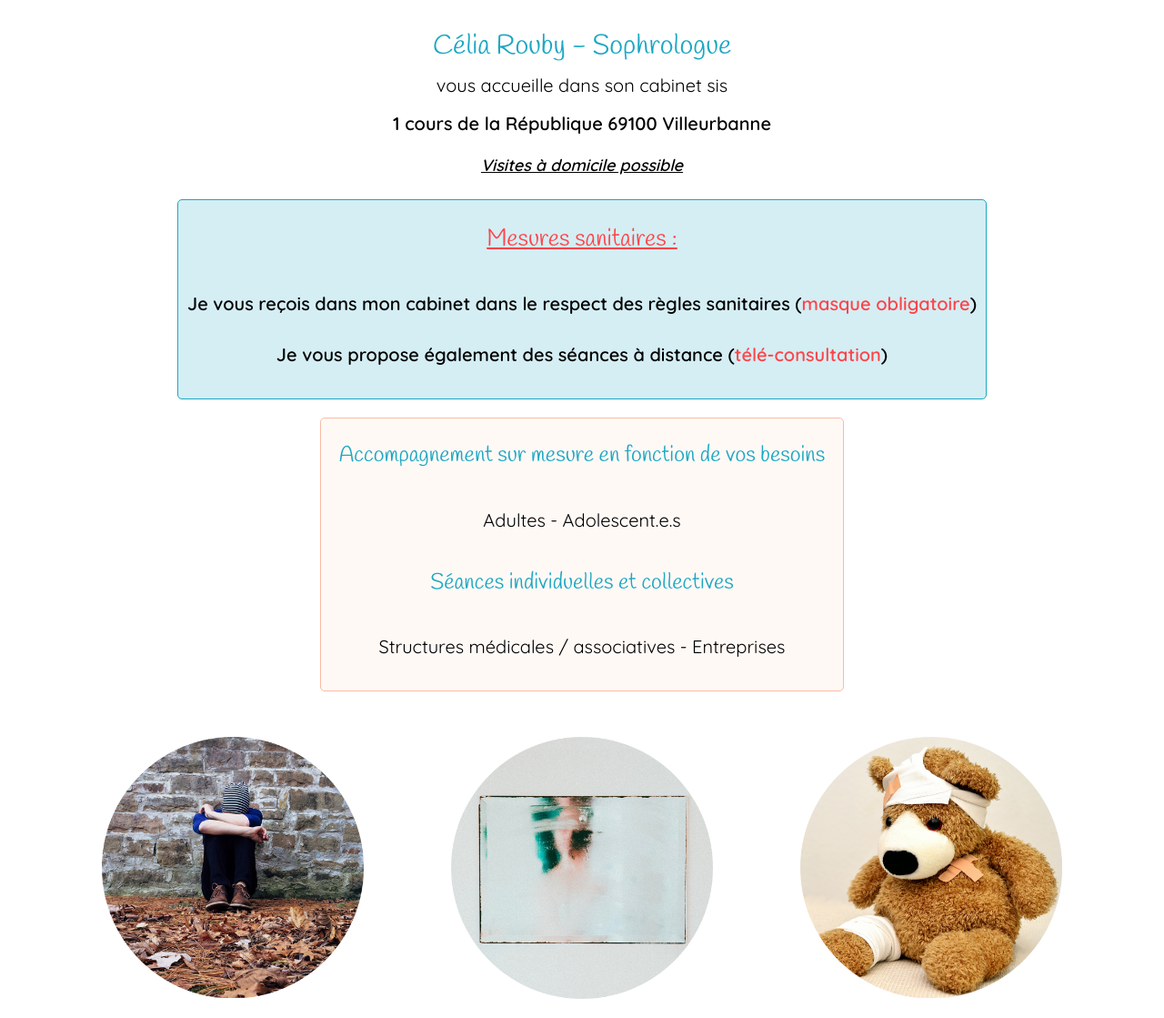
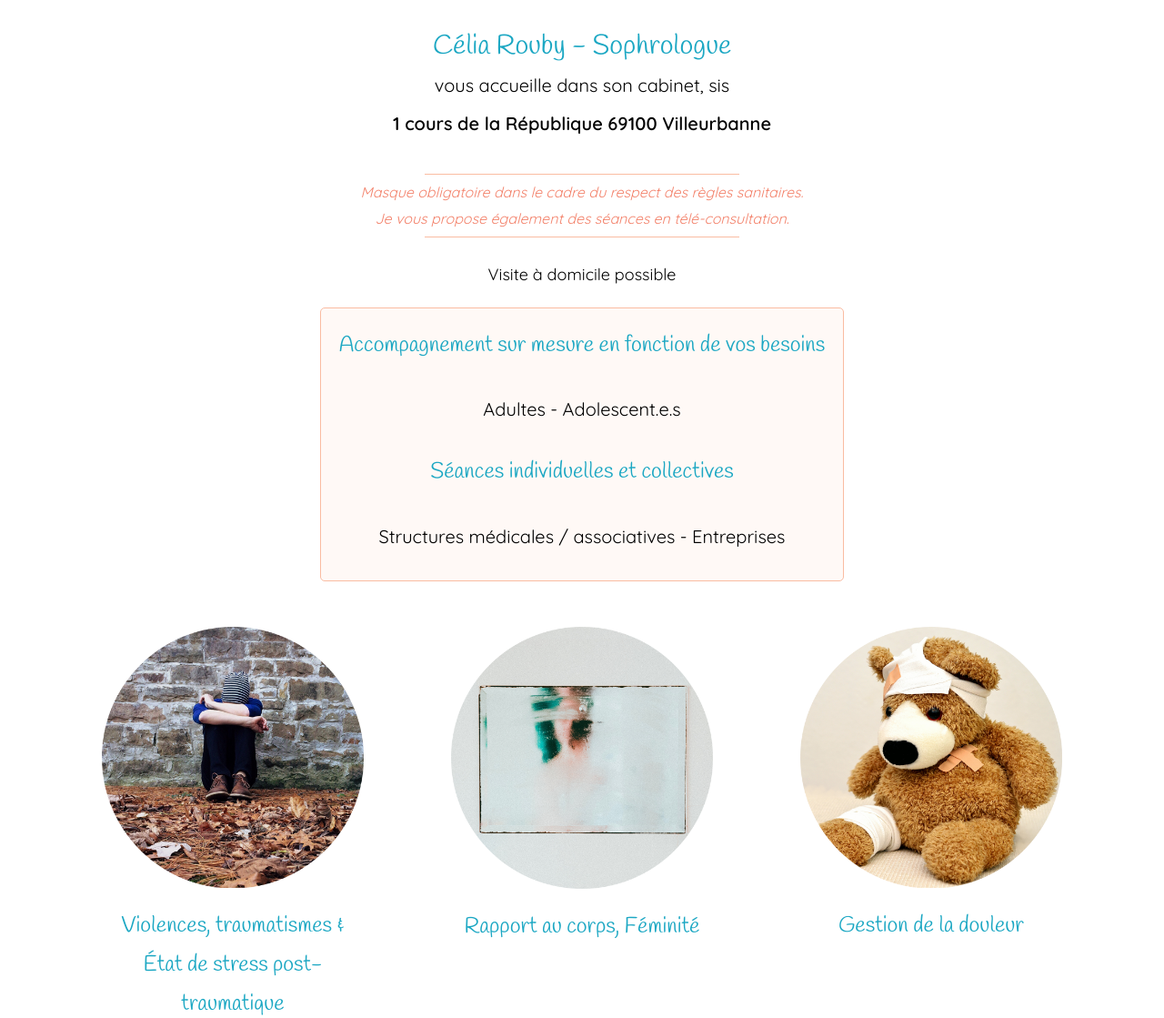
Before and after one commit to AncelinQ/celiaRoubySophrologue, a PHP site: page / in a window 1280 px wide. Shown: the part 182-1301 px from the top of the page at 91% size. Run offline with PHP 8.4, Linux system fonts and the light colour scheme; some libraries are stand-ins or nearby versions; some web fonts are replaced.

Commit message:
message covid v02

```diff
--- a/css/style.css
+++ b/css/style.css
@@ -608,8 +608,6 @@ footer a:hover,
 
 #homePage h1,
 #homePage p,
-#covidList,
-#covidList li,
 #indexList li,
 #indexList,
 #topArticle {
@@ -641,16 +639,30 @@ footer a:hover,
   padding: 1rem;
 }
 
-#covidList {
-  display: inline-block;
-  background-color: #1ba7c330;
-  border: 1px solid #1ba7c3;
-  padding: 1rem;
-}
-
-#covidList span {
-  color: #ff4348;
-}
+
+#covidList li {
+  color: #F3826B;
+  font-size: 1.6rem;
+}
+
+#covidList:before {
+  content: "";
+  display: block;
+  margin: 0.5rem auto;
+  width: 30%;
+  padding-top: 20px;
+  border-bottom: 1px solid #fabca2;
+}
+
+#covidList:after {
+  content: "";
+  display: block;
+  margin: 0.5rem auto;
+  width: 30%;
+  padding-top: 20px;
+  border-top: 1px solid #fabca2;
+}
+
 
 #indexList:hover,
 #enSavoirPlusNav ul li:hover {
--- a/index.phtml
+++ b/index.phtml
@@ -1,15 +1,13 @@
 <section id="homePage">
 
-    <h1 class="mainTitle">Célia Rouby - Sophrologue <br><span class="regularFont black">vous accueille dans son cabinet sis</span> <br> <a href="https://www.google.com/maps/place/1+Cours+de+la+R%C3%A9publique,+69100+Villeurbanne/@45.7716454,4.8738017,17z/data=!3m1!4b1!4m5!3m4!1s0x47f4c028206d9c09:0xe058699fb308e8f9!8m2!3d45.7716454!4d4.8738017" target="_blank" id="cabMap"><span class="regularFont bold">1 cours de la République 69100 Villeurbanne</span></a></h1>
-    <p><a href="infos-pratiques.php" class="bold underline italic">Visites à domicile possible</a></p>
+    <h1 class="mainTitle">Célia Rouby - Sophrologue <br><span class="regularFont black">vous accueille dans son cabinet, sis</span> <br> <a href="https://www.google.com/maps/place/1+Cours+de+la+R%C3%A9publique,+69100+Villeurbanne/@45.7716454,4.8738017,17z/data=!3m1!4b1!4m5!3m4!1s0x47f4c028206d9c09:0xe058699fb308e8f9!8m2!3d45.7716454!4d4.8738017" target="_blank" id="cabMap"><span class="regularFont bold">1 cours de la République 69100 Villeurbanne</span></a></h1>
+    <ul id="covidList">
+        <li class="italic">Masque obligatoire dans le cadre du respect des règles sanitaires.</li>
+        <li class="italic">Je vous propose également des séances en télé-consultation.</li>
+    </ul>
+    <p><a href="infos-pratiques.php">Visite à domicile possible</a></p>
 
-    <article id="covid">
-        <ul id="covidList">
-            <li><h2><span class="underline"> Mesures sanitaires :</span></h2></li>
-            <li class="bold">Je vous reçois dans mon cabinet dans le respect des règles sanitaires (<span>masque obligatoire</span>)</li>
-            <li class="bold">Je vous propose également des séances à distance (<span>télé-consultation</span>)</li>
-        </ul>
-    </article>
+
     <article class="homePage" id="topArticle">
         <a href="infos-pratiques.php">
             <ul id="indexList">
```
